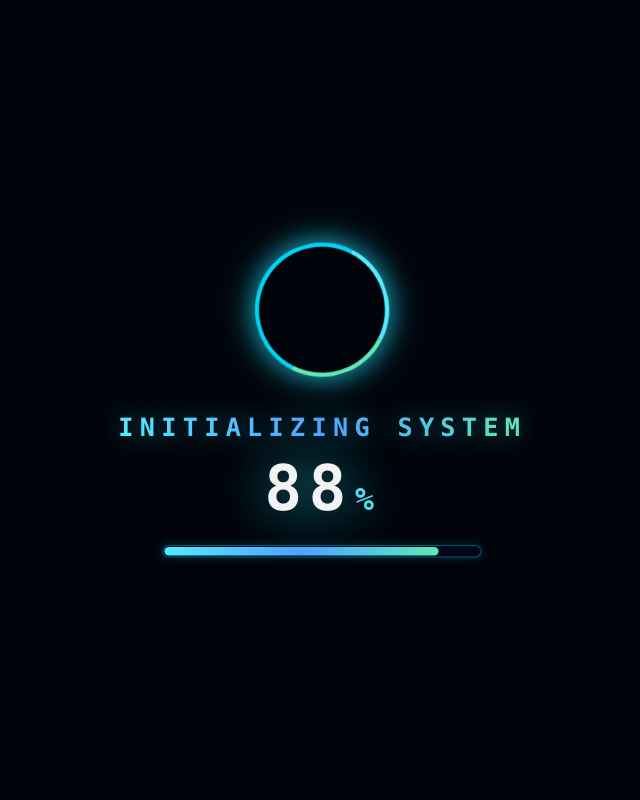
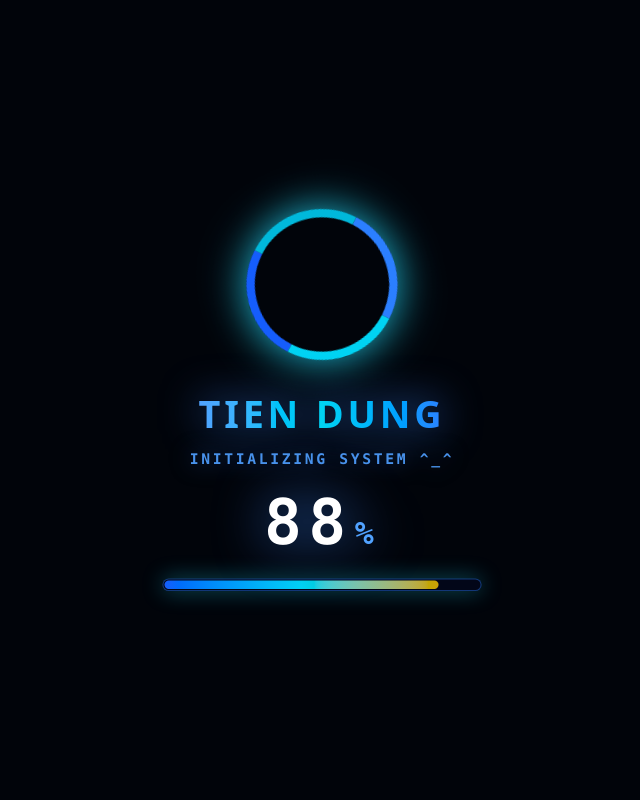
Before and after one commit to DunggTitt/my-portfolio, a Next.js app: page / in a window 1280 px wide. Shown: the top 800 px of the page, without its empty margins (318-958 px from the left). Built offline with nearby package versions, Linux system fonts and the light colour scheme.

Commit message:
iamDuxt Ver99

```diff
--- a/app/page.tsx
+++ b/app/page.tsx
@@ -37,7 +37,7 @@ export default function Home() {
     {
       id: 1,
       subTitle: "Dự án 01",
-      title: "Hệ thống Đặt vé xe",
+      title: "Hệ Thống Đặt Vé Xe",
       shortDesc: "Hệ thống hỗ trợ quản lý quy trình phân phối vé xe khách, đặt chỗ trước và giám sát doanh thu tổng cục thời gian thực.",
       codeSnippet: `// Database Connection & Ticket Mapping
 import java.sql.Connection;
@@ -61,7 +61,7 @@ public class TicketSystem {
     {
       id: 2,
       subTitle: "Dự án 02",
-      title: "Web Quản lý kho hàng",
+      title: "Web Quản Lý Kho Hàng",
       shortDesc: "Ứng dụng nền tảng Web cho phép cập nhật, theo dõi lượng vật tư xuất nhập kho và lập báo cáo tự động cho thủ kho.",
       codeSnippet: `// Inventory Analytics Hooks
 import React, { useState, useEffect } from 'react';
@@ -262,6 +262,7 @@ export const InventoryDashboard = () => {
         ></div>
       )}
 
+      {/* ĐÃ ĐẢO THỨ TỰ THANH MENU: DỰ ÁN TRƯỚC - KINH NGHIỆM SAU ĐÚNG THEO PHÂN KHỐI WEB */}
       {!isLoading && (
         <nav className="fixed top-0 left-0 right-0 z-40 bg-[#02050f]/80 backdrop-blur-md border-b border-cyan-500/10 px-4 md:px-6 py-4 shadow-lg flex justify-between items-center">
           <div className="text-2xl md:text-3xl font-black tracking-widest text-white drop-shadow-[0_0_10px_rgba(255,255,255,0.2)] select-none">
@@ -270,30 +271,37 @@ export const InventoryDashboard = () => {
           <div className="flex gap-4 sm:gap-7 text-sm md:text-[16px] font-black tracking-[0.12em] uppercase">
             <button onClick={() => scrollToSection('gioi-thieu')} className="text-slate-300 hover:text-cyan-400 hover:drop-shadow-[0_0_8px_rgba(34,211,238,0.5)] transition-all duration-200">Giới thiệu</button>
             <button onClick={() => scrollToSection('hoc-van')} className="text-slate-300 hover:text-cyan-400 hover:drop-shadow-[0_0_8px_rgba(34,211,238,0.5)] transition-all duration-200">Học Vấn</button>
-            <button onClick={() => scrollToSection('kinh-nghiem')} className="text-slate-300 hover:text-cyan-400 hover:drop-shadow-[0_0_8px_rgba(34,211,238,0.5)] transition-all duration-200">Kinh Nghiệm</button>
             <button onClick={() => scrollToSection('du-an')} className="text-slate-300 hover:text-cyan-400 hover:drop-shadow-[0_0_8px_rgba(34,211,238,0.5)] transition-all duration-200">Dự Án</button>
+            <button onClick={() => scrollToSection('kinh-nghiem')} className="text-slate-300 hover:text-cyan-400 hover:drop-shadow-[0_0_8px_rgba(34,211,238,0.4)] transition-all duration-200">Kinh Nghiệm</button>
             <button onClick={() => scrollToSection('lien-he')} className="text-slate-300 hover:text-cyan-400 hover:drop-shadow-[0_0_8px_rgba(34,211,238,0.5)] transition-all duration-200">Liên Hệ</button>
           </div>
         </nav>
       )}
 
-      {/* 4. TĂNG KÍCH THƯỚC LOADING SCREEN LÊN 5% VÀ TĂNG ĐỘ SÁNG MÀU gradient SẮC NÉT */}
       {isLoading && (
-        <div className="fixed inset-0 z-50 flex flex-col items-center justify-center font-mono text-cyan-400 select-none bg-[#01040a] px-4">
-          <div className="transition-all transform scale-[1.05] flex flex-col items-center justify-center">
-            <div className="relative w-28 h-28 md:w-32 md:h-32 mb-8">
-              <div className="absolute inset-0 rounded-full border-4 border-cyan-400/20 shadow-[0_0_20px_rgba(34,211,238,0.2)]"></div>
-              <div className="absolute inset-0 rounded-full border-4 border-t-cyan-300 border-r-emerald-300 animate-spin shadow-[0_0_30px_rgba(34,211,238,0.8)]"></div>
+        <div className="fixed inset-0 z-50 flex items-center justify-center bg-[#01040a] px-4 select-none font-mono text-blue-400">
+          <div className="transition-all transform scale-[1.05] flex flex-col items-center justify-center text-center w-full max-w-md">
+
+            <div className="relative w-32 h-32 md:w-36 md:h-36 mb-8 flex items-center justify-center">
+              <div className="absolute inset-0 rounded-full border-[8px] border-t-blue-500 border-r-cyan-400 border-b-blue-600 border-l-cyan-500 animate-spin shadow-[0_0_40px_rgba(34,211,238,0.9)]"></div>
             </div>
-            <div className="text-lg md:text-2xl font-black tracking-[0.25em] mb-3 text-transparent bg-clip-text bg-gradient-to-r from-cyan-300 via-blue-400 to-emerald-300 drop-shadow-[0_0_12px_rgba(34,211,238,0.5)] uppercase text-center">
-              INITIALIZING SYSTEM
+
+            <div className="text-3xl md:text-4xl font-extrabold tracking-[0.1em] mb-3 text-transparent bg-clip-text bg-gradient-to-r from-blue-400 via-cyan-400 to-blue-500 drop-shadow-[0_0_20px_rgba(59,130,246,0.9)] uppercase font-sans">
+              TIEN DUNG
             </div>
-            <div className="text-5xl md:text-6xl font-black tracking-widest text-white mb-6 drop-shadow-[0_0_25px_rgba(34,211,238,0.8)] animate-pulse">
-              {progress}<span className="text-cyan-300 text-3xl ml-0.5">%</span>
+
+            <div className="text-xs md:text-sm font-bold tracking-[0.18em] mb-5 text-blue-400/90 drop-shadow-[0_0_10px_rgba(59,130,246,0.5)] uppercase">
+              INITIALIZING SYSTEM ^_^
             </div>
-            <div className="w-68 md:w-76 h-3 bg-slate-950 border border-cyan-400/40 rounded-full overflow-hidden p-[1px] shadow-[0_0_10px_rgba(34,211,238,0.2)]">
-              <div className="h-full bg-gradient-to-r from-cyan-300 via-blue-400 to-emerald-300 rounded-full transition-all duration-300 ease-out" style={{ width: `${progress}%` }}></div>
+
+            <div className="text-5xl md:text-6xl font-black tracking-widest text-white mb-6 drop-shadow-[0_0_25px_rgba(59,130,246,0.8)]">
+              {progress}<span className="text-blue-400 text-3xl ml-0.5">%</span>
             </div>
+
+            <div className="w-68 md:w-76 h-3 bg-slate-950 border border-blue-500/40 rounded-full overflow-hidden p-[1px] shadow-[0_0_20px_rgba(34,211,238,0.4)]">
+              <div className="h-full bg-gradient-to-r from-blue-600 via-blue-400 via-cyan-400 to-yellow-400/80 rounded-full transition-all duration-300 ease-out" style={{ width: `${progress}%` }}></div>
+            </div>
+
           </div>
         </div>
       )}
@@ -306,7 +314,6 @@ export const InventoryDashboard = () => {
 
         <header id="gioi-thieu" className="relative pb-8 md:pb-14 px-4 flex flex-col items-center justify-center text-center scroll-mt-24">
 
-          {/* 1. SỬA LỖI RESPONSIVE: XÓA hidden lg:block ĐỂ 2 ẢNH FOURZE TỰ ĐỘNG THU NHỎ VÀ HIỂN THỊ TỐT TRÊN ĐIỆN THOẠI */}
           <div className="absolute bottom-4 left-2 md:left-4 w-20 h-14 sm:w-28 sm:h-20 md:w-44 md:h-28 lg:w-56 lg:h-40 opacity-90 z-0 pointer-events-none drop-shadow-[0_0_15px_rgba(6,182,212,0.4)]">
             <img src="/images/Icon-fourze.png" alt="Fourze Left Element" className="w-full h-full object-contain" />
           </div>
@@ -352,7 +359,6 @@ export const InventoryDashboard = () => {
           </div>
         </section>
 
-        {/* 3. ĐỔI TIÊU ĐỀ TRÌNH ĐỘ HỌC VẤN SANG MÀU NÂU CAM SÁNG, RÕ NÉT VÀ ĐẸP MẮT */}
         <section id="hoc-van" className="max-w-4xl mx-auto py-6 px-4 scroll-mt-24">
           <h3 className="text-2xl md:text-3xl font-black text-center uppercase tracking-[0.2em] text-[#d97706] mb-8 drop-shadow-[0_0_12px_rgba(217,119,6,0.6)]">
             Trình Độ Học Vấn
@@ -382,7 +388,6 @@ export const InventoryDashboard = () => {
           </div>
         </section>
 
-        {/* 1. SỬA LỖI RESPONSIVE: ĐẢM BẢO CHẠY ĐẸP TRÊN MOBILE CHO KHỐI CÔNG NGHỆ (BAO GỒM SQL SERVER VÀ FIGMA) */}
         <section className="py-6 px-4">
           <div className="max-w-4xl mx-auto">
             <h3 className="text-2xl md:text-3xl font-black text-center uppercase tracking-[0.2em] text-cyan-400 mb-8 drop-shadow-[0_0_8px_rgba(6,182,212,0.3)]">
@@ -432,6 +437,7 @@ export const InventoryDashboard = () => {
           </div>
         </section>
 
+        {/* PHÂN KHỐI DỰ ÁN NẰM TRÊN THEO ĐÚNG CẤU TRÚC GỐC */}
         <section id="du-an" className="max-w-6xl mx-auto py-10 px-4 scroll-mt-24">
           <h3 className="text-2xl md:text-4xl font-black text-white mb-6 text-center uppercase tracking-[0.2em] text-transparent bg-clip-text bg-gradient-to-r from-cyan-400 to-blue-400 drop-shadow-[0_0_10px_rgba(59,130,246,0.5)]">
             Dự Án Đã Thực Hiện
@@ -485,28 +491,24 @@ export const InventoryDashboard = () => {
           </div>
         </section>
 
-        {/* 2. TÁCH KHỐI KINH NGHIỆM THÀNH MỤC RIÊNG - TĂNG SIZE CHỮ 5% TO RÕ ĐẸP MẮT */}
+        {/* PHÂN KHỐI KINH NGHIỆM NẰM DƯỚI KHỐI DỰ ÁN */}
         <section id="kinh-nghiem" className="max-w-4xl mx-auto py-10 px-4 scroll-mt-24">
           <h3 className="text-2xl md:text-3xl font-black text-center uppercase tracking-[0.2em] text-cyan-400 mb-8 drop-shadow-[0_0_8px_rgba(6,182,212,0.3)]">
             Kinh Nghiệm
           </h3>
           <div className="bg-slate-900/95 backdrop-blur-md border border-cyan-400/30 p-6 md:p-8 rounded-xl shadow-lg max-w-4xl mx-auto">
             <div className="flex flex-col items-center justify-center text-center mb-5 border-b border-cyan-500/15 pb-4">
-              {/* Thực tập sinh kỹ thuật mạng & hệ thống tăng kích thước 5% */}
               <h4 className="text-[14.5px] md:text-[17px] font-bold text-slate-300 uppercase tracking-wide">
                 Thực tập sinh kỹ thuật mạng & hệ thống:
               </h4>
-              {/* 5. Công ty DV&GP Nguyên Khanh tăng 5% kích cỡ, màu sắc tươi sáng nét hơn */}
               <p className="text-[#f59e0b] font-black text-lg md:text-2xl tracking-widest mt-2 uppercase drop-shadow-[0_0_15px_rgba(245,158,11,0.5)] animate-pulse">
                 Công ty DV&GP Nguyên Khanh
               </p>
             </div>
 
-            {/* Nội dung mô tả tăng 5% kích cỡ chữ */}
             <p className="text-slate-300 font-semibold mb-3 text-[13.5px] md:text-[14.5px] pl-2 leading-relaxed">
               Trực tiếp tham gia khảo sát, triển khai and bàn giao hạ tầng kỹ thuật công nghệ cho các cơ sở giáo dục:
             </p>
-            {/* Các gạch đầu dòng tăng 5% kích cỡ chữ */}
             <ul className="list-disc list-inside text-slate-300 space-y-2 ml-2 text-[13.5px] md:text-[14.5px] font-semibold leading-relaxed">
               <li>Lắp đặt hệ thống đường dây mạng truyền tải dữ liệu và Camera tại Trường THCS Bình Lợi Trung.</li>
               <li>Lắp đặt cấu trúc thiết bị phần cứng and thiết lập hệ thống loa phát thanh tại Trường Mầm Non 29.</li>
@@ -675,14 +677,15 @@ export const InventoryDashboard = () => {
           </div>
         </section>
 
+        {/* ĐẢO THỨ TỰ FOOTER ĐIỀU HƯỚNG DƯỚI CUỐI TRANG ĐỒNG BỘ: DỰ ÁN TRƯỚC - KINH NGHIỆM SAU */}
         <footer className="max-w-4xl mx-auto border-t border-slate-800/60 pt-6 px-4 mt-6">
           <div className="flex flex-col sm:flex-row items-center justify-between gap-4 text-xs font-bold text-slate-400 text-center sm:text-left">
             <div>© 2026 Nguyễn Trần Tiến Dũng. Portfolio Modules.</div>
 
             <div className="flex flex-wrap justify-center gap-3 sm:gap-5 text-xs sm:text-sm font-extrabold uppercase tracking-wider">
               <button onClick={() => scrollToSection('gioi-thieu')} className="text-slate-400 hover:text-cyan-400 hover:drop-shadow-[0_0_8px_rgba(34,211,238,0.4)] transition-all duration-200">Giới thiệu</button>
+              <button onClick={() => scrollToSection('du-an')} className="text-slate-400 hover:text-cyan-400 hover:drop-shadow-[0_0_8px_rgba(34,211,238,0.4)] transition-all duration-200">Dự Án</button>
               <button onClick={() => scrollToSection('kinh-nghiem')} className="text-slate-400 hover:text-cyan-400 hover:drop-shadow-[0_0_8px_rgba(34,211,238,0.4)] transition-all duration-200">Kinh Nghiệm</button>
-              <button onClick={() => scrollToSection('du-an')} className="text-slate-400 hover:text-cyan-400 hover:drop-shadow-[0_0_8px_rgba(34,211,238,0.4)] transition-all duration-200">Dự Án</button>
               <button onClick={() => window.scrollTo({ top: 0, behavior: 'smooth' })} className="text-cyan-400 hover:text-white hover:drop-shadow-[0_0_8px_rgba(34,211,238,0.5)] transition-all duration-200 flex items-center gap-1">
                 <span>▲</span> Lên Đầu Trang
               </button>
```
